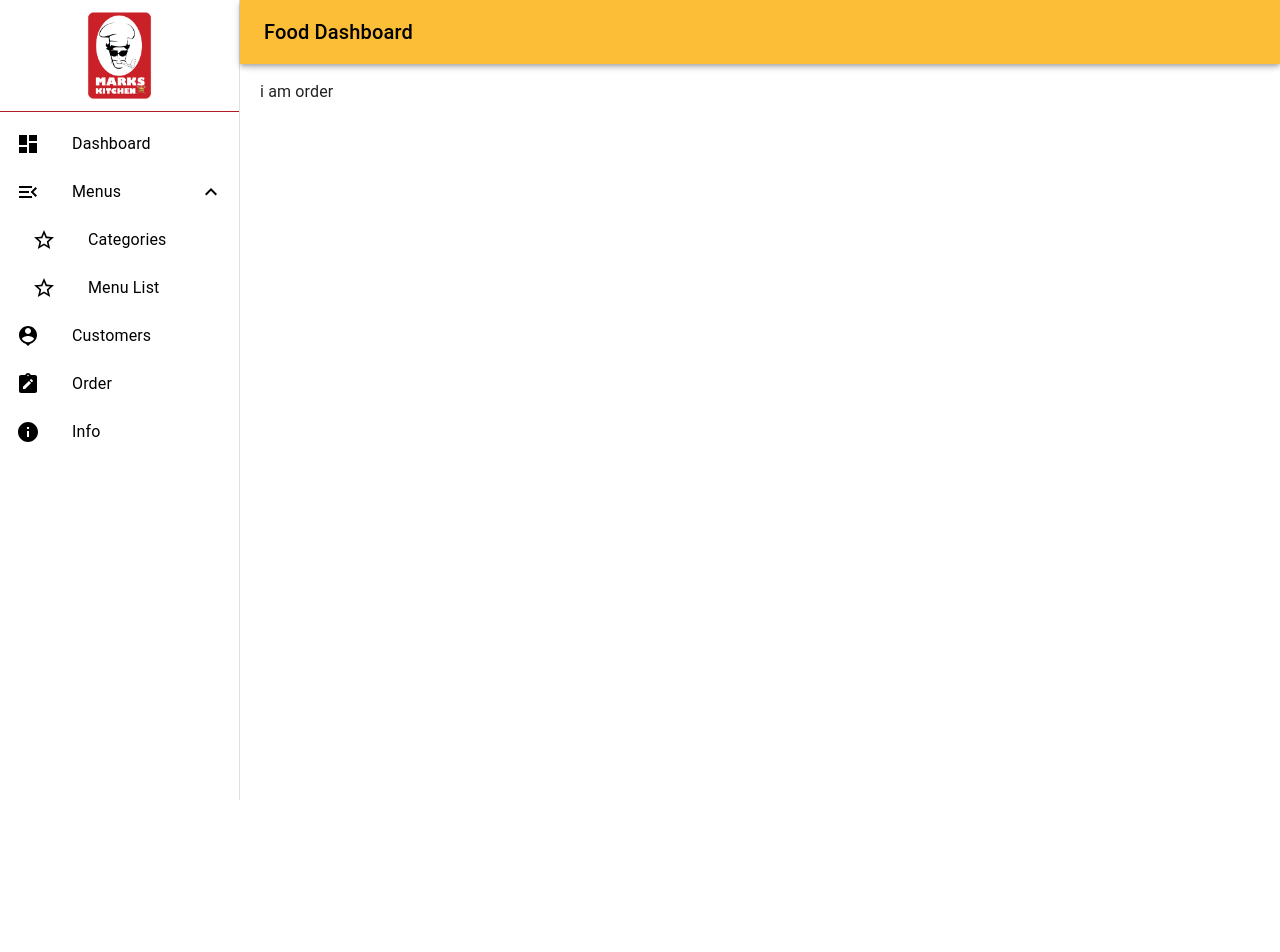
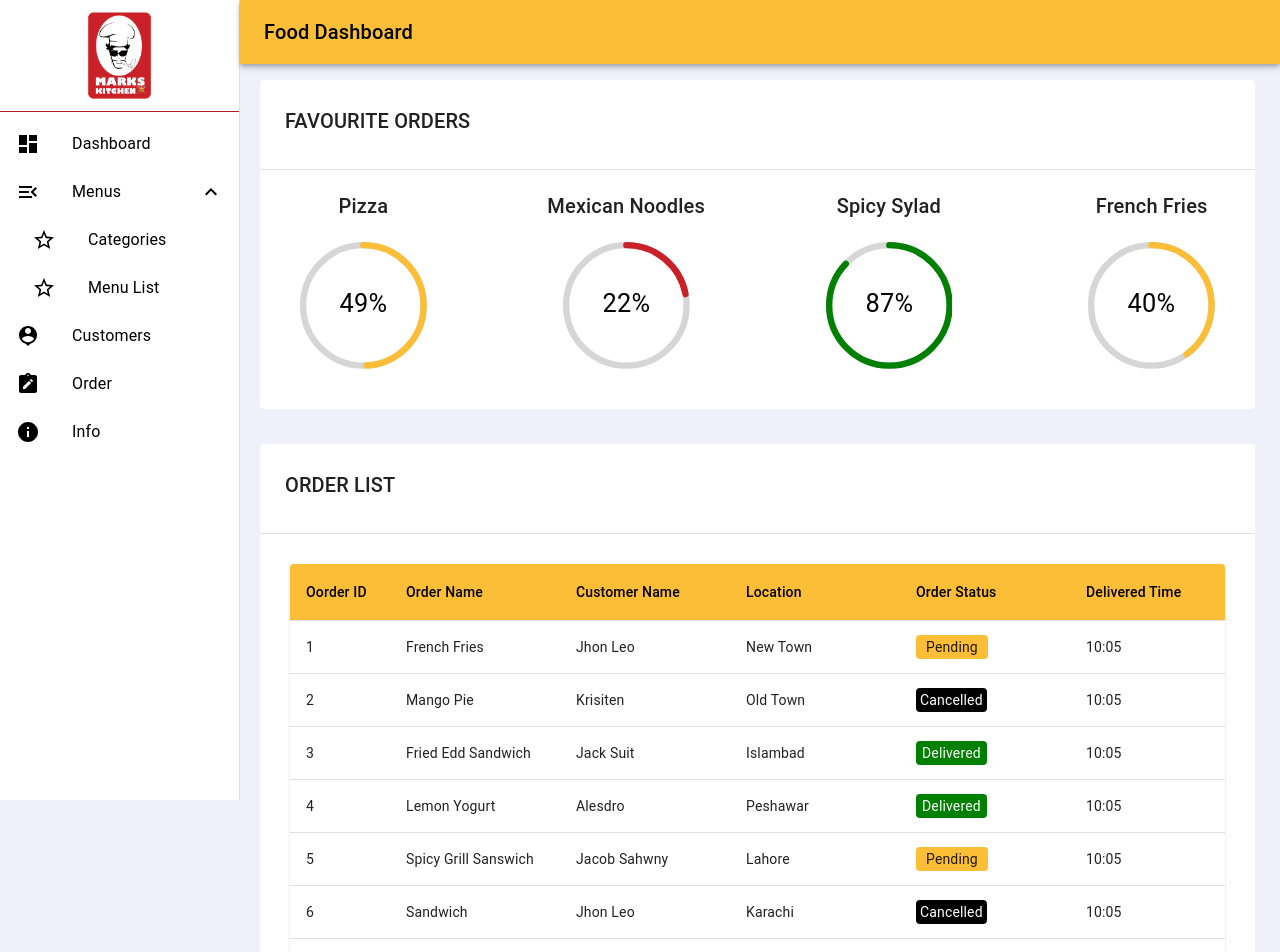
Before and after one commit to Ishtiaq-Ahmad/Mark-kitchen, a React (Create React App) app: page /order in a window 1280 px wide. Shown: the top 952 px of the page. Before the commit the page ends 800 px from the top, so only its background shows below. Built offline with nearby package versions, Linux system fonts and the light colour scheme; the HTML template or start-up script is replaced by a standard one.

Commit message:
order list updated

```diff
--- a/src/component/CustomerList.js
+++ b/src/component/CustomerList.js
@@ -105,7 +105,7 @@ const CustomerList = () => {
   return (
     <div>
       <Typography variant="h6" gutterBottom component="div">
-        PRODUCT LIST
+        CUSTOMERS LIST
       </Typography>
       <Paper sx={{ width: "100%", overflow: "hidden" }}>
         <TableContainer sx={{ maxHeight: 440 }}>
--- /dev/null
+++ b/src/component/FavourtiteOrders.js
@@ -0,0 +1,52 @@
+import React from "react";
+import Typography from "@mui/material/Typography";
+import Divider from "@mui/material/Divider";
+import "../style/order.scss";
+import {CircularProgressbar, buildStyles} from "react-circular-progressbar";
+import "react-circular-progressbar/dist/styles.css";
+import Grid from "@mui/material/Grid";
+
+const FavourtiteOrders = () => {
+  return (
+    <div className="order">
+      <div className="OrderList">
+        <Typography variant="h6" component="div" gutterBottom>
+          FAVOURITE ORDERS
+        </Typography></div>
+      <Divider />
+      <Grid container spacing={12} style={{padding:"20px"}} >
+        <Grid item xs={6} sm={3}  >
+          <Typography variant="h6" component="div" gutterBottom style={{textAlign:'center'}}> Pizza</Typography>
+            <div style={{margin:'20px'}}>
+                <CircularProgressbar value={49} text={`${49}%`} strokeWidth={5}
+           styles={buildStyles({ textColor: "black",pathColor: "#fbbe36", marginLeft:'20px', marginRight:'40px'})}/>
+            </div>
+          </Grid>
+        <Grid item xs={6} sm={3}>
+          <Typography variant="h6" component="div" gutterBottom style={{textAlign:'center'}}> Mexican Noodles</Typography>
+         <div style={{margin:'20px'}}>
+          <CircularProgressbar value={22} text={`${22}%`} strokeWidth={5}
+          styles={buildStyles({ textColor: "black",pathColor: "#ca2129"})} />
+        </div>
+        </Grid>
+        <Grid item xs={6} sm={3}>
+          <Typography variant="h6" component="div" gutterBottom style={{textAlign:'center'}}> Spicy Sylad</Typography>
+          <div style={{margin:'20px'}}>
+               <CircularProgressbar value={87} text={`${87}%`} strokeWidth={5}
+          styles={buildStyles({ textColor: "black",pathColor: "green"})} />
+          </div>
+          </Grid>
+        <Grid item xs={6} sm={3}>
+          <Typography variant="h6" component="div" gutterBottom style={{textAlign:'center'}}> French Fries</Typography>
+          <div style={{margin:'20px'}}>
+              <CircularProgressbar value={40} text={`${40}%`} strokeWidth={5}
+              styles={buildStyles({ textColor: "black",pathColor: "#fbbe36"})}
+          />
+          </div>
+        </Grid>
+      </Grid>
+    </div>
+  );
+};
+
+export default FavourtiteOrders;
--- a/src/component/MonthlyRevenue.js
+++ b/src/component/MonthlyRevenue.js
@@ -1,6 +1,5 @@
 import React, {useState} from 'react'
 import Typography from '@mui/material/Typography';
-import Button from '@mui/material/Button';
 import Divider from '@mui/material/Divider';
 import Select from "@mui/material/Select";
 import MenuItem from "@mui/material/MenuItem";
--- /dev/null
+++ b/src/component/OrderList.js
@@ -0,0 +1,156 @@
+import React from 'react'
+import Typography from "@mui/material/Typography";
+import Divider from "@mui/material/Divider";
+import '../style/order.scss'
+import Paper from "@mui/material/Paper";
+import Table from "@mui/material/Table";
+import TableBody from "@mui/material/TableBody";
+import TableCell, { tableCellClasses } from "@mui/material/TableCell";
+import TableContainer from "@mui/material/TableContainer";
+import TableHead from "@mui/material/TableHead";
+import TablePagination from "@mui/material/TablePagination";
+import TableRow from "@mui/material/TableRow";
+import { styled } from "@mui/material/styles";
+
+const StyledTableCell = styled(TableCell)(({ theme }) => ({
+  [`&.${tableCellClasses.head}`]: {
+    backgroundColor: "#fbbe36",
+    color: theme.palette.common.black,
+  },
+}));
+
+const columns = [
+  { id: "order_id", label: "Oorder ID", minWidth: 100 },
+  { id: "order_name", label: "Order Name", minWidth: 170 },
+  {
+    id: "customer_name",
+    label: "Customer Name",
+    minWidth: 170,
+  },
+  {
+    id: "location",
+    label: "Location",
+    minWidth: 170,
+  },
+  {
+    id: "order_status",
+    label: "Order Status",
+    minWidth: 170,
+  },
+  {
+    id: "delivered_time",
+    label: "Delivered Time",
+    minWidth: 170,
+  },
+  {
+    id: "price",
+    label: "Price",
+    minWidth: 170,
+  },
+];
+
+function createData(order_id, order_name, customer_name, location,order_status,  delivered_time,price) {
+  return { order_id, order_name, customer_name, location,order_status, delivered_time, price };
+}
+
+const rows = [
+  createData("1", "French Fries", 'Jhon Leo',"New Town", <span className="pending_order">Pending</span>, '10:05', 10),
+  createData("2", "Mango Pie", 'Krisiten',"Old Town", <span className="canceled_order">Cancelled</span>, '10:05', 10),
+  createData("3", "Fried Edd Sandwich", 'Jack Suit',"Islambad", <span className="delivered_order">Delivered</span>, '10:05', 10),
+  createData("4", "Lemon Yogurt", 'Alesdro ',"Peshawar", <span className="delivered_order">Delivered</span>, '10:05', 10),
+  createData("5", "Spicy Grill Sanswich", 'Jacob Sahwny',"Lahore", <span className="pending_order">Pending</span>, '10:05', 10),
+  createData("6", "Sandwich", 'Jhon Leo',"Karachi", <span className="canceled_order">Cancelled</span>, '10:05', 10),
+  createData("7", "Spaghetti", 'Multan',"Ishtiaq Ahmad", <span className="pending_order">Pending</span>, '10:05', 10),
+  createData("8", "Fried Rice", 'Faisal Abad',"Sohail Ahmad", <span className="pending_order">Pending</span>, '10:05', 10),
+  createData("9", "Noodles", 'Jhon Leo',"M Ibrahim", <span className="delivered_order">Delivered</span>, '10:05', 10),
+  createData("10", "French Fries", 'Jhon Leo',"New Town", <span className="pending_order">Pending</span>, '10:05', 10),
+  createData("11", "French Fries", 'Jhon Leo',"New Town", <span className="pending_order">Pending</span>, '10:05', 10),
+  createData("12", "French Fries", 'Jhon Leo',"New Town", <span className="pending_order">Pending</span>, '10:05', 10),
+  createData("13", "French Fries", 'Jhon Leo',"New Town", <span className="pending_order">Pending</span>, '10:05', 10),
+  createData("14", "French Fries", 'Jhon Leo',"New Town", <span className="pending_order">Pending</span>, '10:05', 10),
+  createData("15", "French Fries", 'Jhon Leo',"New Town", <span className="pending_order">Pending</span>, '10:05', 10),
+  createData("16", "French Fries", 'Jhon Leo',"New Town", <span className="pending_order">Pending</span>, '10:05', 10),
+
+
+];
+
+
+const OrderList = () => {
+      const [page, setPage] = React.useState(0);
+  const [rowsPerPage, setRowsPerPage] = React.useState(10);
+    const handleChangePage = (event, newPage) => {
+    setPage(newPage);
+  };
+
+  const handleChangeRowsPerPage = (event) => {
+    setRowsPerPage(+event.target.value);
+    setPage(0);
+  };
+    return (
+        <div className="order">
+        <div className="order_head">
+             <Typography variant="h6" component="div" gutterBottom>
+          ORDER LIST
+        </Typography>
+        </div>
+      <Divider />
+      <div style={{padding:'30px'}}>
+      <Paper sx={{ width: "100%", overflow: "hidden" }} >
+        <TableContainer sx={{ maxHeight: 640 }}>
+          <Table stickyHeader aria-label="sticky table">
+            <TableHead>
+              <TableRow>
+                {columns.map((column) => (
+                  <StyledTableCell
+                    key={column.id}
+                    align={column.align}
+                    style={{ minWidth: column.minWidth }}
+                  >
+                    {column.label}
+                  </StyledTableCell>
+                ))}
+              </TableRow>
+            </TableHead>
+            <TableBody>
+              {rows
+                .slice(page * rowsPerPage, page * rowsPerPage + rowsPerPage)
+                .map((row) => {
+                  return (
+                    <TableRow
+                      hover
+                      role="checkbox"
+                      tabIndex={-1}
+                      key={row.order_id}
+                    >
+                      {columns.map((column) => {
+                        const value = row[column.id];
+                        return (
+                          <TableCell key={column.id} align={column.align}>
+                            {column.format && typeof value === "number"
+                              ? column.format(value)
+                              : value}
+                          </TableCell>
+                        );
+                      })}
+                    </TableRow>
+                  );
+                })}
+            </TableBody>
+          </Table>
+        </TableContainer>
+        <TablePagination
+          rowsPerPageOptions={[10, 25, 100]}
+          component="div"
+          count={rows.length}
+          rowsPerPage={rowsPerPage}
+          page={page}
+          onPageChange={handleChangePage}
+          onRowsPerPageChange={handleChangeRowsPerPage}
+        />
+      </Paper>
+      </div>
+        </div>
+    )
+}
+
+export default OrderList
--- a/src/style/dashboard.scss
+++ b/src/style/dashboard.scss
@@ -5,11 +5,13 @@ $themeSecondayColor: #ca2129;
 @mixin main_div {
     padding-top: 80px;
     padding-left: 260px;
-    padding-right: 25px
+    padding-right: 25px;
+    padding-bottom: 50px;
+    background-color: $dashboardBackgrounColor ;
 }
 .dashboard_div{
 @include main_div();
-background-color: $dashboardBackgrounColor ;
+
 
 
 }
--- a/src/style/order.scss
+++ b/src/style/order.scss
@@ -1,4 +1,40 @@
 @import './dashboard';
 .order_div{
     @include main_div();
+
 }
+.order{
+    background-color: #ffff;
+    border-radius: 4px;
+    margin-bottom: 35px;
+}
+.circle{
+    // background-color: aqua;
+    margin-right: 100px;
+}
+.OrderList{
+    padding: 25px;
+}
+.pending_order{
+ background-color: #fbbe36 ;
+ border-radius: 4px;
+ padding: 4px;
+//  width: 80px !important;
+padding-left: 10px;
+padding-right: 10px;
+}
+.canceled_order{
+background-color: black ;
+ border-radius: 4px;
+ color: #ffff;
+ padding: 4px;
+}
+.delivered_order{
+    background-color: green ;
+
+    border-radius: 4px;
+    color: #ffff;
+    padding: 4px;
+    padding-left: 6px;
+padding-right: 6px;
+}
--- a/src/view/Order.js
+++ b/src/view/Order.js
@@ -1,9 +1,12 @@
 import React from 'react'
 import '../style/order.scss'
+import FavourtiteOrders from '../component/FavourtiteOrders'
+import OrderList from '../component/OrderList'
 const Order = () => {
     return (
         <div className="order_div">
-            i am order
+            <FavourtiteOrders/>
+            <OrderList/>
         </div>
     )
 }
```
Also changed, not shown: .gitattributes.txt (deleted).
